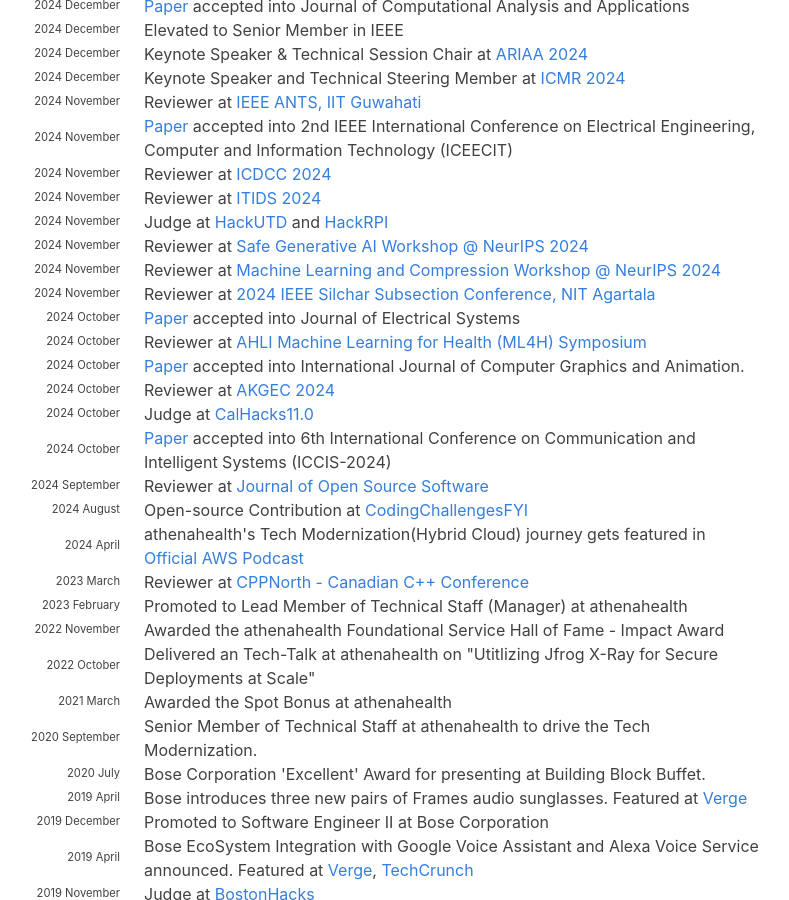
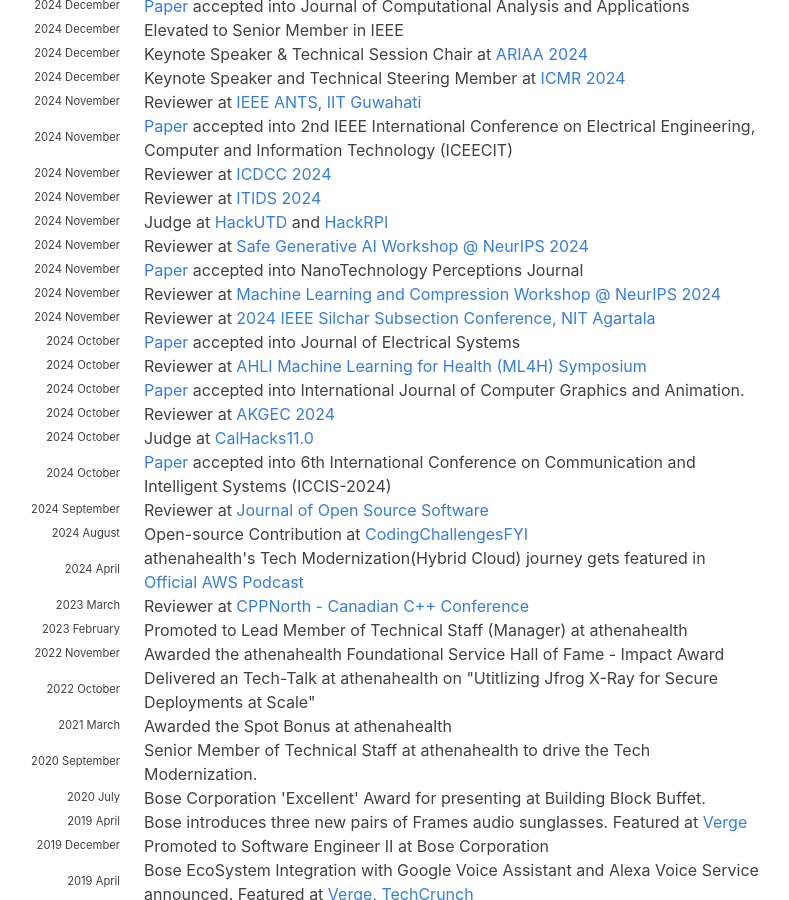
Before and after one commit to hariharanragothaman/hariharanragothaman.github.io, a Jekyll site: the page built from index.md, in a window 1280 px wide and 900 px high, scrolled down 1746 px. Shown: the whole window, without its empty margins (188-977 px from the left). Built offline with Jekyll 4.4.1, drawn with Linux system fonts in a browser that asks for light colours; nearby versions of some CDN libraries; some web fonts are replaced.

Commit message:
Polishes and Updates

```diff
--- a/_data/news.yaml
+++ b/_data/news.yaml
@@ -184,6 +184,10 @@
 
 - year: 2024
   year-extra: November
+  description: <a href="https://nano-ntp.com/index.php/nano/article/view/3148/2370">Paper</a> accepted into NanoTechnology Perceptions Journal
+
+- year: 2024
+  year-extra: November
   description: Reviewer at <a href="https://neuralcompression.github.io/workshop24">Machine Learning and Compression Workshop @ NeurIPS 2024</a>
 
 - year: 2024
```
